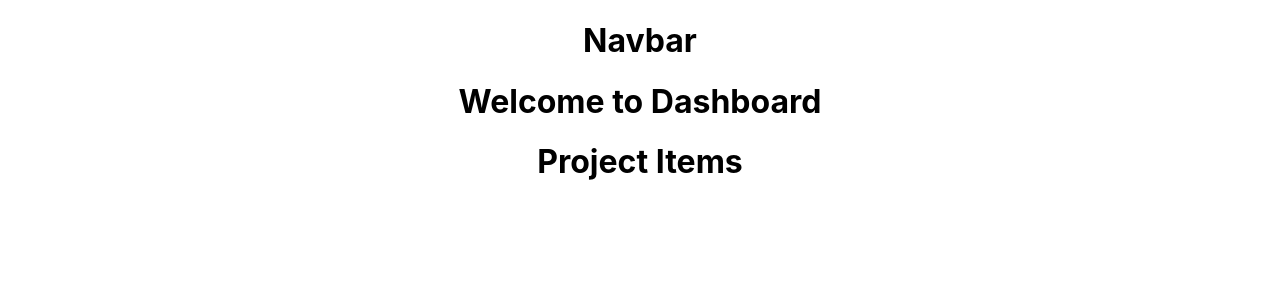
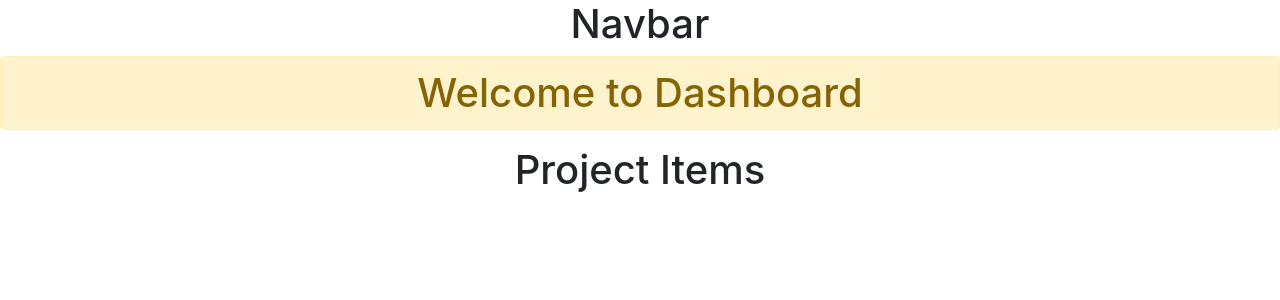
Before and after one commit to gauravsingh478/PPMTool, a React (Create React App) app in the folder ppmtool-react-client/: page / in a window 1280 px wide. Shown: the top 300 px of the page. Built offline with nearby package versions, Linux system fonts and the light colour scheme.

Commit message:
Installed Bootstrap dependencies

```diff
--- a/ppmtool-react-client/package.json
+++ b/ppmtool-react-client/package.json
@@ -6,6 +6,7 @@
     "@testing-library/jest-dom": "^4.2.4",
     "@testing-library/react": "^9.4.0",
     "@testing-library/user-event": "^7.2.1",
+    "bootstrap": "^4.4.1",
     "react": "^16.12.0",
     "react-dom": "^16.12.0",
     "react-scripts": "3.3.0"
--- a/ppmtool-react-client/src/App.js
+++ b/ppmtool-react-client/src/App.js
@@ -2,6 +2,7 @@
 import './App.css';
 import Dashboard from './components/Dashboard';
 import Header from './components/Layout/Header';
+import "bootstrap/dist/css/bootstrap.min.css"
 
 class App extends Component {
   render(){
--- a/ppmtool-react-client/src/components/Dashboard.js
+++ b/ppmtool-react-client/src/components/Dashboard.js
@@ -5,7 +5,7 @@
     render() {
         return (
             <div>
-              <h1>Welcome to Dashboard</h1>
+              <h1 className="alert alert-warning">Welcome to Dashboard</h1>
               <ProjectItem/>
             </div>
         )
```
Also changed, not shown: 1 other file (tests, documents, lock files or other folders).
